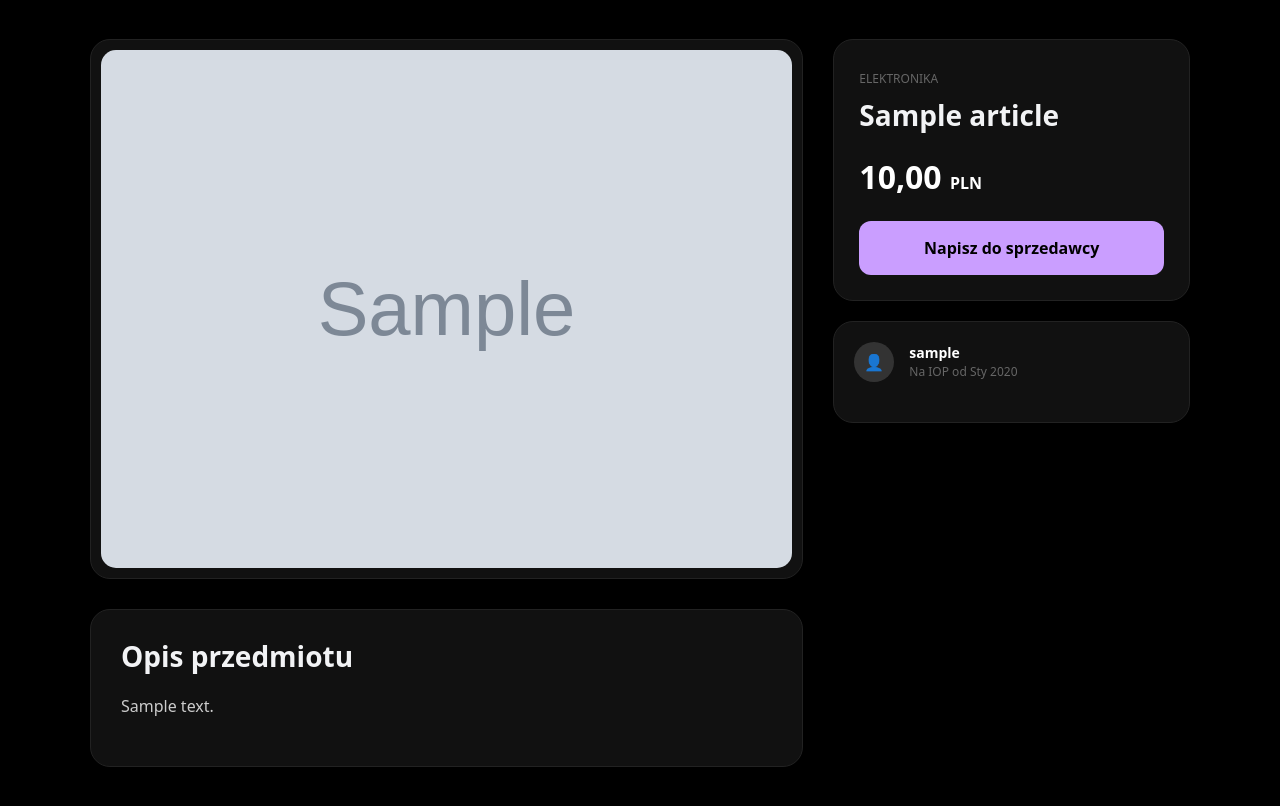
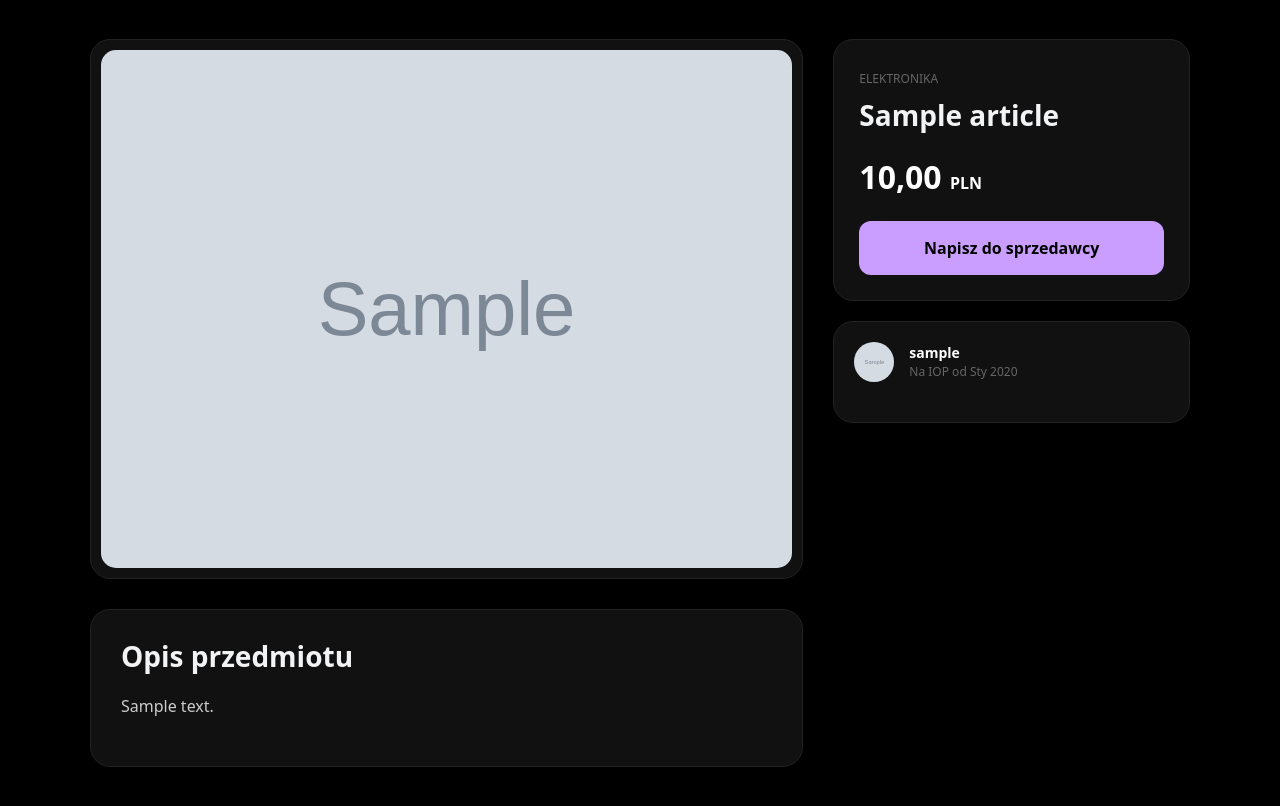
Before and after one commit to KacperZa/IOP, a Django app: page /news/1 in a window 1280 px wide. Shown: the part 59-865 px from the top of the page. Run offline with Django 5.2, Linux system fonts and the light colour scheme; tables that the repository leaves empty hold one stand-in row (values such as "Sample post"); grey boxes marked "Sample" are stand-in pictures; parts of the project's set-up code (start-up, migrations or seed data) failed here and were passed over.

Commit message:
small fixes to displaying images

```diff
--- a/iop/main/templates/main/layout/sidebar.html
+++ b/iop/main/templates/main/layout/sidebar.html
@@ -28,9 +28,9 @@
             <a href="#" class="nav-link dropdown-toggle text-white d-flex align-items-center" data-bs-toggle="dropdown" aria-expanded="false">
               <!--TEN KOD JEST NA ZDJECIE PROFILOWE, MOZNA GO WSZEDZIE DAC GDZIE TRZEBA-->
               {% if request.user.profile.avatar %}
-                  <img src="{{ request.user.profile.avatar.url }}" alt="Avatar" width="32" height="32" class="rounded-circle me-2">
+                  <img src="{{ request.user.profile.avatar.url }}" alt="Avatar" width="32" height="32" class="rounded-circle me-2 "id="pfp">
               {% else %}
-                  <img src="https://github.com/mdo.png" alt="Avatar" width="32" height="32" class="rounded-circle me-2">
+                  <img src="https://github.com/mdo.png" alt="Avatar" width="32" height="32" class="rounded-circle me-2"id="pfp">
               {% endif %}
               <!--__________________KONIEC KODU_______________________-->
               <strong>{{ request.user.username }}</strong>
--- a/iop/news/templates/news/show.html
+++ b/iop/news/templates/news/show.html
@@ -52,7 +52,19 @@
 
             <div style="background: #111; padding: 20px; border-radius: 20px; border: 1px solid #222;">
                 <div style="display: flex; align-items: center; gap: 15px; margin-bottom: 20px;">
-                    <div style="width: 40px; height: 40px; background: #333; border-radius: 50%; display: flex; align-items: center; justify-content: center;">👤</div>
+                    <div style="width: 40px; height: 40px; background: #333; border-radius: 50%; display: flex; align-items: center; justify-content: center;">
+                        {% if article.autor.profile.avatar %}
+                            <img src="{{ article.autor.profile.avatar.url }}"
+                                class="rounded-circle"
+                                width="40" height="40"
+                                style="object-fit: cover;">
+                        {% else %}
+                            <div class="rounded-circle bg-secondary d-flex align-items-center justify-content-center"
+                                style="width:40px; height:40px;">
+                                <span class="text-white">{{ article.autor.username|first|upper }}</span>
+                            </div>
+                        {% endif %}
+                    </div>
                     <div>
                         <div style="font-size: 14px; font-weight: 700;">{{ article.autor.username }}</div>
                         <div style="font-size: 12px; color: #666;">Na IOP od {{ article.autor.date_joined|date:"M Y" }}</div>
--- a/iop/settings/templates/settings/settings.html
+++ b/iop/settings/templates/settings/settings.html
@@ -27,7 +27,7 @@
                         <img src="{{ request.user.profile.avatar.url }}"
                             class="rounded-circle mb-3"
                             width="80" height="80"
-                            style="object-fit: cover;"
+                            style="object-fit: cover; height: none;"
                             alt="Avatar">
                     {% else %}
                         <div class="rounded-circle bg-secondary mb-3 d-flex align-items-center justify-content-center"
```
